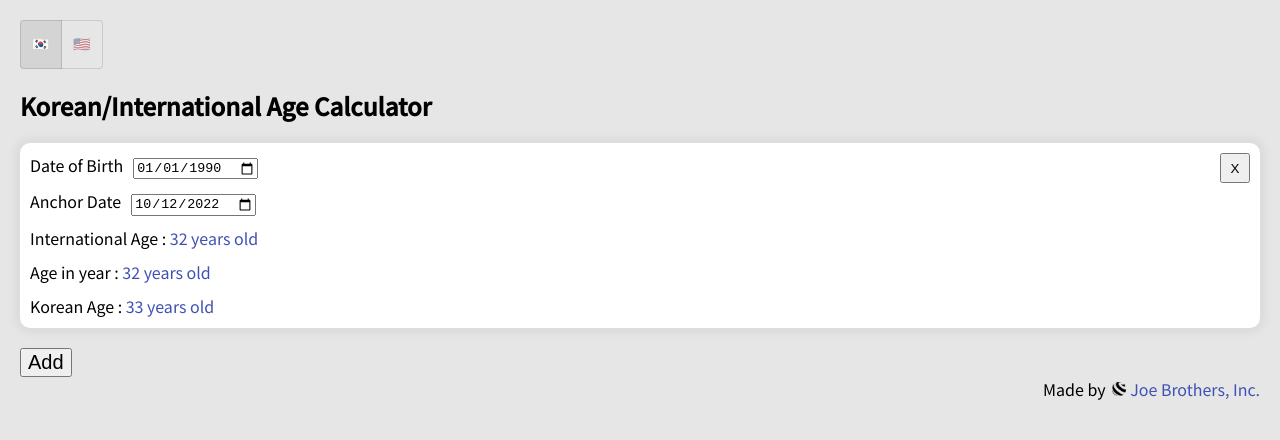
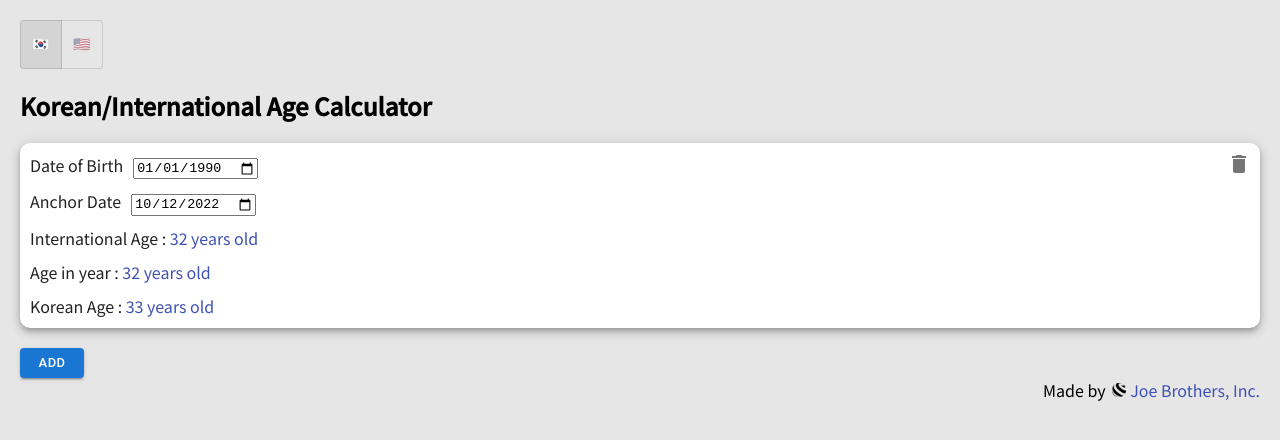
Before and after one commit to joe-brothers/age-calculator, a React (Vite) app: page / in a window 1280 px wide. Shown: the top 440 px of the page. Built offline with nearby package versions, Linux system fonts and the light colour scheme.

Commit message:
Edit: style

```diff
--- a/src/App.css
+++ b/src/App.css
@@ -26,19 +26,11 @@ input {
   display: flex;
   flex-direction: column;
   gap: 10px;
-  background-color: white;
-  border-radius: 10px;
-  box-shadow: rgb(0 0 0 / 5%) 0px 0px 10px 5px;
   padding: 10px;
 }
 
 .form-calculator span {
   color: rgb(63, 81, 181);;
-}
-
-.button-add {
-  margin-top: 20px;
-  font-size: 20px;
 }
 
 .button-remove {
--- a/src/App.tsx
+++ b/src/App.tsx
@@ -1,10 +1,11 @@
+import moment from "moment";
 import React, { useState } from "react";
-import moment from "moment";
+import { useTranslation } from "react-i18next";
+import { Button } from "@mui/material";
 import { Calculator } from "./components/Calculator";
+import { ToggleLanguage } from "./components/ToggleLanguage";
 import logoImageUrl from "./assets/logo.png";
 import "./App.css";
-import { useTranslation } from "react-i18next";
-import { ToggleLanguage } from "./components/ToggleLanguage";
 
 function App() {
   const { t } = useTranslation();
@@ -100,9 +101,14 @@ function App() {
           />
         ))}
       </section>
-      <button className="button-add" onClick={onClickAdd}>
+      <Button
+        variant="contained"
+        size="small"
+        style={{ marginTop: 20 }}
+        onClick={onClickAdd}
+      >
         {t("add")}
-      </button>
+      </Button>
       <p className="made-by">
         Made by <img className="logo" src={logoImageUrl} />
         <a href="https://joe-brothers.com/" target="_blank">
--- a/src/components/Calculator.tsx
+++ b/src/components/Calculator.tsx
@@ -1,5 +1,7 @@
 import React, { useState } from "react";
 import { useTranslation } from "react-i18next";
+import { Paper, IconButton } from "@mui/material";
+import { Delete } from "@mui/icons-material";
 
 export const Calculator = ({
   dateBirth,
@@ -19,10 +21,21 @@ export const Calculator = ({
   const { t } = useTranslation();
 
   return (
-    <article className="form-calculator">
-      <button className="button-remove" onClick={onClickRemove}>
+    <Paper
+      elevation={5}
+      style={{ borderRadius: 10 }}
+      className="form-calculator"
+    >
+      <IconButton
+        aria-label="delete"
+        onClick={onClickRemove}
+        sx={{ position: "absolute", top: 1, right: 1 }}
+      >
+        <Delete fontSize="inherit" />
+      </IconButton>
+      {/* <button className="button-remove" onClick={onClickRemove}>
         X
-      </button>
+      </button> */}
       <label>
         {t("dateBirth")}
         <input
@@ -74,6 +87,6 @@ export const Calculator = ({
           </span>
         )}
       </p>
-    </article>
+    </Paper>
   );
 };
```
